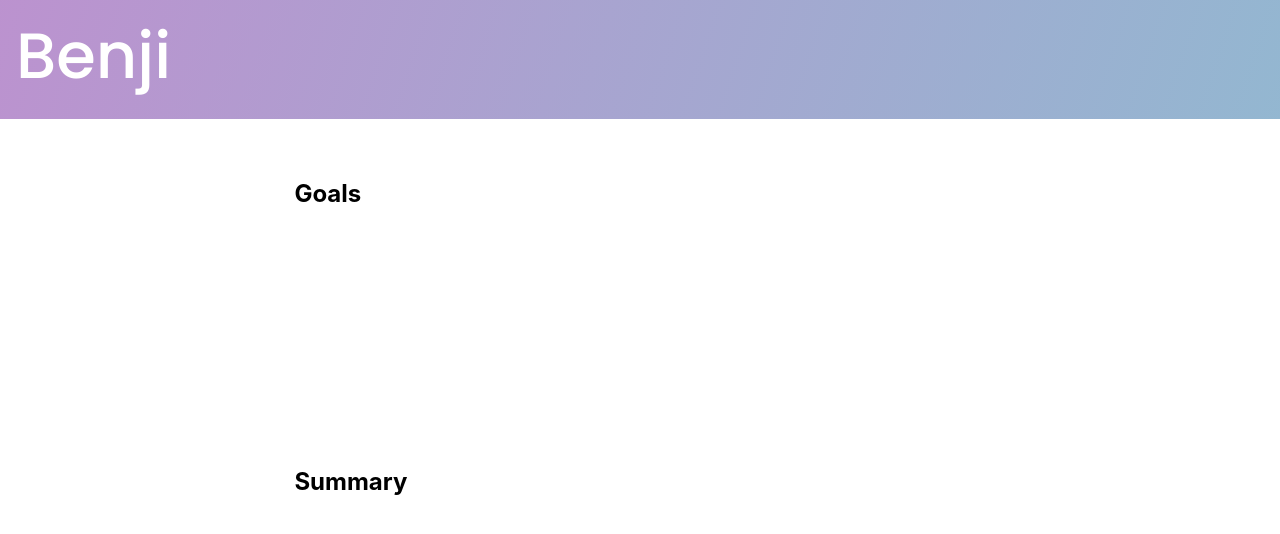
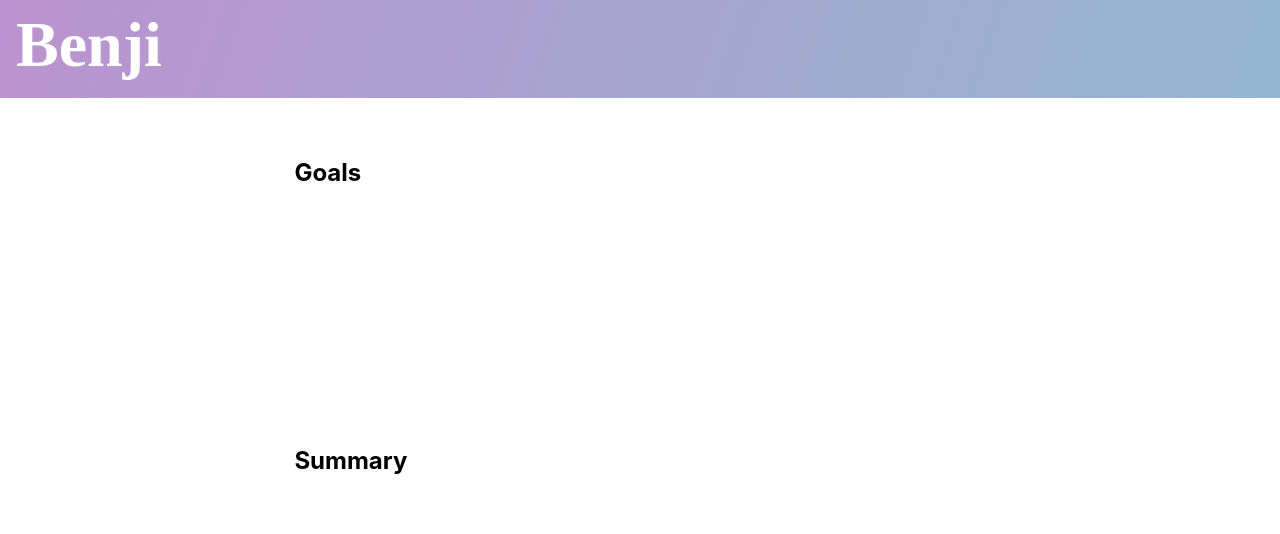
Before and after one commit to victorsandru/Benji, a React (Create React App) app in the folder benji/: page /goals in a window 1280 px wide. Shown: the top 534 px of the page. Built offline with nearby package versions, Linux system fonts and the light colour scheme; a web font is replaced by a local one.

Commit message:
Add class for styling the app name

```diff
--- a/benji/src/components/TopNavigationBar.js
+++ b/benji/src/components/TopNavigationBar.js
@@ -2,13 +2,13 @@
  * This element shows up as a colored bar at the top of the page.
  */
 
-import "./TopNavigationBar.css";
+import classes from "./TopNavigationBar.module.css";
 import "../Goals.css";
 
 const TopNavigationBar = () => {
   return (
     <header className={"gradient-1-background"}>
-      <h1>Benji</h1>
+      <h1 className={classes.appName}>Benji</h1>
     </header>
   );
 };
--- a/benji/src/components/TopNavigationBar.css
+++ b/benji/src/components/TopNavigationBar.module.css
@@ -1,7 +1,7 @@
 /* Import Google font */
 @import url('https://fonts.googleapis.com/css2?family=Oooh+Baby&display=swap');
 
-h1 {
+.appName {
     font-family: 'Oooh Baby', cursive;
     font-size: 4rem;
     color: white;
```
